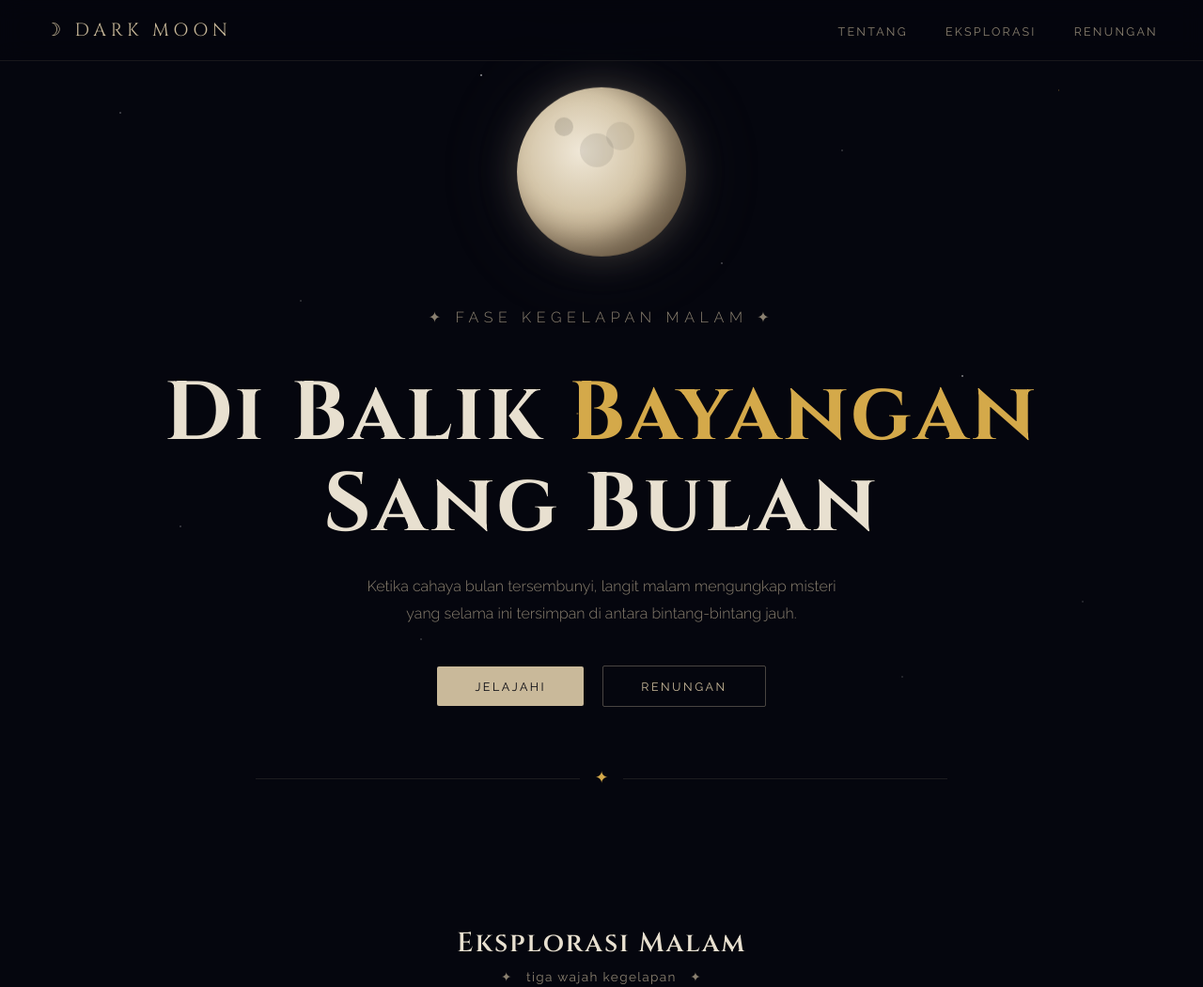
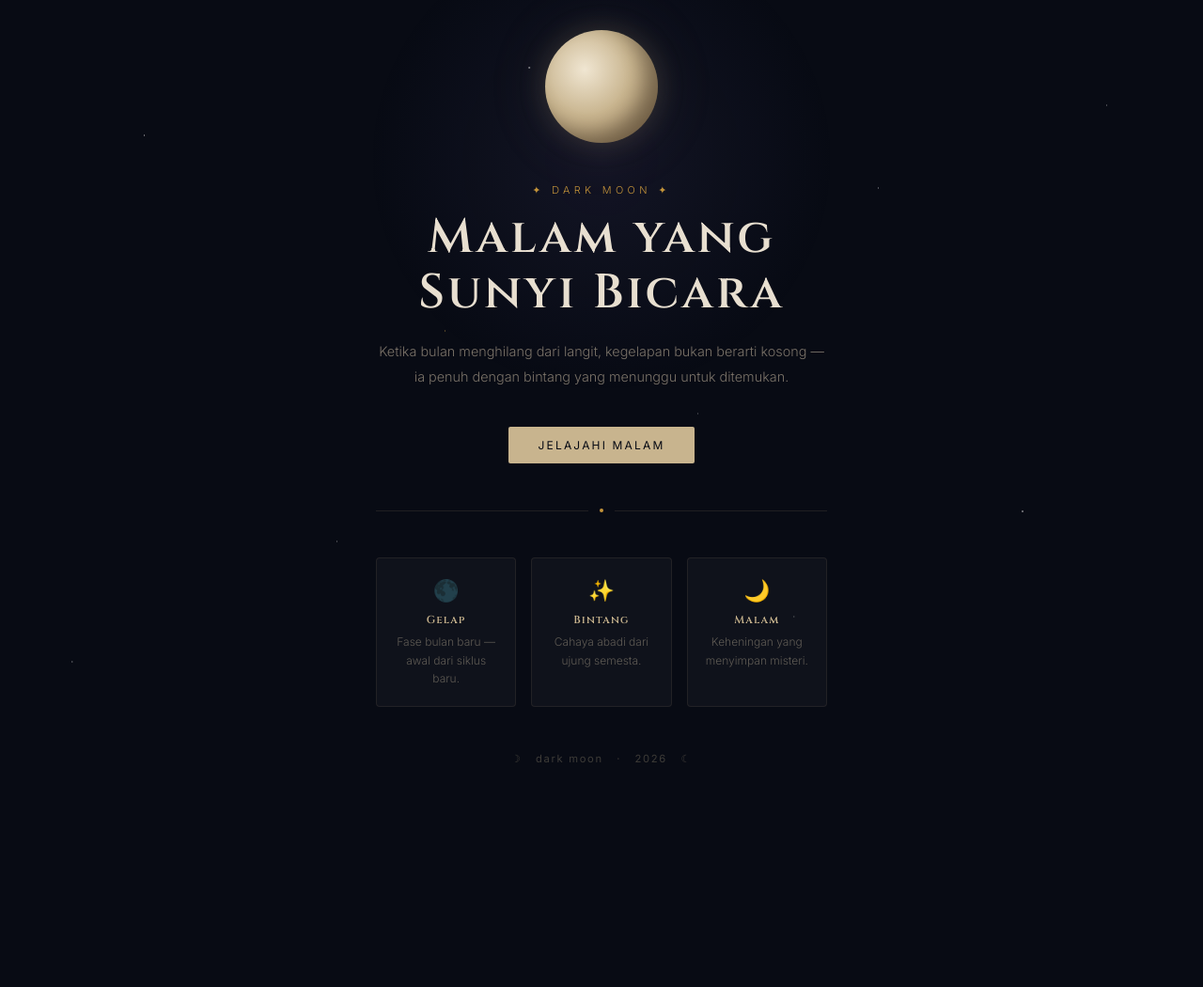
Before and after one commit to andiraanatasya17-ux/WebServerCloud, a plain HTML site: page index.html in a window 1280 px wide. Shown: the top 1050 px of the page at 94% size. After the commit the page ends 846 px from the top, so only its background shows below. Drawn offline with Linux system fonts and the light colour scheme.

Commit message:
Add files via upload

```diff
--- a/index.html
+++ b/index.html
@@ -4,404 +4,224 @@
   <meta charset="UTF-8">
   <meta name="viewport" content="width=device-width, initial-scale=1.0">
   <title>Dark Moon</title>
-  <link href="https://fonts.googleapis.com/css2?family=Cinzel:wght@400;600;700&family=Raleway:wght@300;400;500&display=swap" rel="stylesheet">
+  <link href="https://fonts.googleapis.com/css2?family=Cinzel:wght@400;600&family=Inter:wght@300;400&display=swap" rel="stylesheet">
   <style>
-    *, *::before, *::after { margin: 0; padding: 0; box-sizing: border-box; }
-
-    :root {
-      --moon-white: #e8e0d0;
-      --moon-glow: #c9b99a;
-      --night-deep: #05060e;
-      --night-mid: #0a0d1a;
-      --night-soft: #111526;
-      --star-gold: #d4a94a;
-      --indigo: #2a2d5e;
-      --mist: rgba(200, 185, 160, 0.08);
-      --text-main: #ddd6c8;
-      --text-dim: #8a8070;
-    }
-
-    html { scroll-behavior: smooth; }
+    * { margin: 0; padding: 0; box-sizing: border-box; }
 
     body {
-      font-family: 'Raleway', sans-serif;
-      background-color: var(--night-deep);
-      color: var(--text-main);
-      min-height: 100vh;
-      overflow-x: hidden;
-    }
-
-    /* --- STARFIELD BACKGROUND --- */
-    body::before {
-      content: '';
-      position: fixed;
-      inset: 0;
-      background-image:
-        radial-gradient(1px 1px at 10% 15%, rgba(255,255,255,0.7) 0%, transparent 100%),
-        radial-gradient(1px 1px at 25% 40%, rgba(255,255,255,0.5) 0%, transparent 100%),
-        radial-gradient(1.5px 1.5px at 40% 10%, rgba(255,255,255,0.8) 0%, transparent 100%),
-        radial-gradient(1px 1px at 55% 65%, rgba(255,255,255,0.6) 0%, transparent 100%),
-        radial-gradient(1px 1px at 70% 20%, rgba(255,255,255,0.5) 0%, transparent 100%),
-        radial-gradient(1.5px 1.5px at 80% 50%, rgba(255,255,255,0.7) 0%, transparent 100%),
-        radial-gradient(1px 1px at 90% 80%, rgba(255,255,255,0.4) 0%, transparent 100%),
-        radial-gradient(1px 1px at 15% 70%, rgba(255,255,255,0.6) 0%, transparent 100%),
-        radial-gradient(1px 1px at 35% 85%, rgba(255,255,255,0.5) 0%, transparent 100%),
-        radial-gradient(1px 1px at 60% 35%, rgba(255,255,255,0.7) 0%, transparent 100%),
-        radial-gradient(1px 1px at 75% 90%, rgba(255,255,255,0.4) 0%, transparent 100%),
-        radial-gradient(1.5px 1.5px at 48% 55%, rgba(212,169,74,0.6) 0%, transparent 100%),
-        radial-gradient(1px 1px at 88% 12%, rgba(212,169,74,0.5) 0%, transparent 100%);
-      pointer-events: none;
-      z-index: 0;
-    }
-
-    /* --- NAV --- */
-    nav {
-      position: fixed;
-      top: 0;
-      width: 100%;
-      padding: 1.2rem 3rem;
-      display: flex;
-      justify-content: space-between;
-      align-items: center;
-      background: rgba(5, 6, 14, 0.7);
-      backdrop-filter: blur(12px);
-      border-bottom: 1px solid rgba(200, 185, 160, 0.1);
-      z-index: 100;
-    }
-
-    .nav-logo {
-      font-family: 'Cinzel', serif;
-      font-size: 1.2rem;
-      letter-spacing: 0.25em;
-      color: var(--moon-glow);
-    }
-
-    .nav-links {
-      display: flex;
-      gap: 2.5rem;
-      list-style: none;
-    }
-
-    .nav-links a {
-      font-size: 0.78rem;
-      letter-spacing: 0.18em;
-      text-transform: uppercase;
-      color: var(--text-dim);
-      text-decoration: none;
-      transition: color 0.3s;
-    }
-
-    .nav-links a:hover { color: var(--moon-white); }
-
-    /* --- HERO --- */
-    .hero {
-      position: relative;
+      font-family: 'Inter', sans-serif;
+      background: #080b14;
+      color: #c8bfb0;
       min-height: 100vh;
       display: flex;
       flex-direction: column;
       align-items: center;
       justify-content: center;
       text-align: center;
-      padding: 6rem 2rem 4rem;
-      z-index: 1;
+      padding: 2rem;
+      position: relative;
+      overflow: hidden;
     }
 
-    .moon {
-      width: 180px;
-      height: 180px;
-      border-radius: 50%;
-      background: radial-gradient(circle at 38% 38%, #f0e8d8 0%, #d4c5a8 40%, #a89070 75%, #6b5840 100%);
-      box-shadow:
-        0 0 40px rgba(200, 185, 160, 0.25),
-        0 0 100px rgba(200, 185, 160, 0.1),
-        inset -20px -15px 30px rgba(0,0,0,0.35);
-      margin-bottom: 3rem;
-      position: relative;
-      animation: moonFloat 6s ease-in-out infinite;
+    /* Stars */
+    body::before {
+      content: '';
+      position: fixed;
+      inset: 0;
+      background-image:
+        radial-gradient(1px 1px at 12% 18%, rgba(255,255,255,0.8) 0%, transparent 100%),
+        radial-gradient(1px 1px at 28% 72%, rgba(255,255,255,0.5) 0%, transparent 100%),
+        radial-gradient(1.5px 1.5px at 44% 9%, rgba(255,255,255,0.7) 0%, transparent 100%),
+        radial-gradient(1px 1px at 58% 55%, rgba(255,255,255,0.4) 0%, transparent 100%),
+        radial-gradient(1px 1px at 73% 25%, rgba(255,255,255,0.6) 0%, transparent 100%),
+        radial-gradient(1.5px 1.5px at 85% 68%, rgba(255,255,255,0.7) 0%, transparent 100%),
+        radial-gradient(1px 1px at 92% 14%, rgba(255,255,255,0.5) 0%, transparent 100%),
+        radial-gradient(1px 1px at 6% 88%, rgba(255,255,255,0.6) 0%, transparent 100%),
+        radial-gradient(1px 1px at 37% 44%, rgba(212,169,74,0.7) 0%, transparent 100%),
+        radial-gradient(1px 1px at 66% 82%, rgba(255,255,255,0.4) 0%, transparent 100%);
+      pointer-events: none;
+      z-index: 0;
     }
 
-    .moon::after {
+    /* Glow bg */
+    body::after {
       content: '';
-      position: absolute;
-      top: 18%;
-      left: 22%;
-      width: 20px;
-      height: 20px;
-      border-radius: 50%;
-      background: rgba(0,0,0,0.12);
-      box-shadow: 35px 25px 0 8px rgba(0,0,0,0.09), 60px 10px 0 5px rgba(0,0,0,0.07);
+      position: fixed;
+      top: -10%;
+      left: 50%;
+      transform: translateX(-50%);
+      width: 500px;
+      height: 500px;
+      background: radial-gradient(circle, rgba(100,90,160,0.12) 0%, transparent 70%);
+      pointer-events: none;
+      z-index: 0;
     }
 
-    @keyframes moonFloat {
-      0%, 100% { transform: translateY(0); }
-      50% { transform: translateY(-14px); }
+    .container {
+      position: relative;
+      z-index: 1;
+      max-width: 480px;
     }
 
-    .hero-eyebrow {
-      font-size: 0.72rem;
-      letter-spacing: 0.35em;
-      text-transform: uppercase;
-      color: var(--star-gold);
-      margin-bottom: 1rem;
+    /* Moon */
+    .moon {
+      width: 120px;
+      height: 120px;
+      border-radius: 50%;
+      background: radial-gradient(circle at 35% 35%, #f0e6d2 0%, #c8b48e 45%, #8c6e4a 100%);
+      box-shadow:
+        0 0 30px rgba(200,180,140,0.2),
+        0 0 80px rgba(200,180,140,0.08),
+        inset -14px -10px 20px rgba(0,0,0,0.3);
+      margin: 0 auto 2.5rem;
+      animation: float 5s ease-in-out infinite;
     }
 
-    .hero h1 {
-      font-family: 'Cinzel', serif;
-      font-size: clamp(2.8rem, 7vw, 5.5rem);
-      font-weight: 700;
-      line-height: 1.1;
-      color: var(--moon-white);
-      letter-spacing: 0.04em;
-      margin-bottom: 1.5rem;
+    @keyframes float {
+      0%, 100% { transform: translateY(0); }
+      50% { transform: translateY(-10px); }
     }
 
-    .hero h1 span {
-      color: var(--star-gold);
+    .label {
+      font-size: 0.68rem;
+      letter-spacing: 0.4em;
+      text-transform: uppercase;
+      color: #c4943a;
+      margin-bottom: 0.75rem;
     }
 
-    .hero p {
-      max-width: 520px;
-      font-size: 1rem;
+    h1 {
+      font-family: 'Cinzel', serif;
+      font-size: clamp(2rem, 6vw, 3.2rem);
+      font-weight: 600;
+      color: #e8dfd0;
+      letter-spacing: 0.06em;
+      line-height: 1.15;
+      margin-bottom: 1.2rem;
+    }
+
+    p {
+      font-size: 0.9rem;
       font-weight: 300;
-      line-height: 1.8;
-      color: var(--text-dim);
+      line-height: 1.85;
+      color: #7a7268;
       margin-bottom: 2.5rem;
     }
 
     .btn {
       display: inline-block;
-      padding: 0.85rem 2.5rem;
-      font-family: 'Raleway', sans-serif;
-      font-size: 0.78rem;
-      letter-spacing: 0.2em;
+      padding: 0.75rem 2rem;
+      font-family: 'Inter', sans-serif;
+      font-size: 0.75rem;
+      letter-spacing: 0.18em;
       text-transform: uppercase;
-      color: var(--night-deep);
-      background: var(--moon-glow);
+      color: #080b14;
+      background: #c8b48e;
       border: none;
       border-radius: 2px;
+      text-decoration: none;
       cursor: pointer;
-      text-decoration: none;
-      transition: background 0.3s, transform 0.2s;
+      transition: background 0.25s, transform 0.2s;
     }
 
-    .btn:hover { background: var(--moon-white); transform: translateY(-2px); }
+    .btn:hover { background: #e0ceac; transform: translateY(-2px); }
 
-    .btn-ghost {
-      background: transparent;
-      color: var(--moon-glow);
-      border: 1px solid rgba(200, 185, 160, 0.35);
-      margin-left: 1rem;
-    }
-
-    .btn-ghost:hover { background: var(--mist); color: var(--moon-white); transform: translateY(-2px); }
-
-    /* --- DIVIDER --- */
+    /* Divider */
     .divider {
       display: flex;
       align-items: center;
-      gap: 1rem;
-      max-width: 800px;
-      margin: 0 auto 4rem;
-      padding: 0 2rem;
+      gap: 0.75rem;
+      margin: 3rem 0;
     }
 
-    .divider-line { flex: 1; height: 1px; background: rgba(200,185,160,0.12); }
-    .divider-symbol { font-family: 'Cinzel', serif; color: var(--star-gold); font-size: 1.1rem; }
+    .divider-line { flex: 1; height: 1px; background: rgba(200,180,140,0.12); }
+    .divider-dot { width: 4px; height: 4px; border-radius: 50%; background: #c4943a; }
 
-    /* --- CARDS SECTION --- */
-    section {
-      position: relative;
-      z-index: 1;
-      padding: 5rem 2rem;
-    }
-
-    .section-title {
-      font-family: 'Cinzel', serif;
-      font-size: 1.8rem;
-      font-weight: 600;
-      color: var(--moon-white);
-      text-align: center;
-      margin-bottom: 0.5rem;
-      letter-spacing: 0.06em;
-    }
-
-    .section-sub {
-      text-align: center;
-      font-size: 0.85rem;
-      color: var(--text-dim);
-      letter-spacing: 0.1em;
-      margin-bottom: 3.5rem;
-    }
-
+    /* Cards */
     .cards {
       display: grid;
-      grid-template-columns: repeat(auto-fit, minmax(240px, 1fr));
-      gap: 1.5rem;
-      max-width: 1000px;
-      margin: 0 auto;
+      grid-template-columns: repeat(3, 1fr);
+      gap: 1rem;
+      margin-top: 0;
     }
 
     .card {
-      background: linear-gradient(145deg, rgba(17,21,38,0.95), rgba(10,13,26,0.98));
-      border: 1px solid rgba(200,185,160,0.1);
+      background: rgba(255,255,255,0.03);
+      border: 1px solid rgba(200,180,140,0.1);
       border-radius: 4px;
-      padding: 2rem 1.5rem;
+      padding: 1.25rem 1rem;
       transition: border-color 0.3s, transform 0.3s;
     }
 
     .card:hover {
-      border-color: rgba(200,185,160,0.3);
-      transform: translateY(-5px);
+      border-color: rgba(200,180,140,0.3);
+      transform: translateY(-4px);
     }
 
-    .card-icon {
-      font-size: 1.8rem;
-      margin-bottom: 1rem;
-    }
+    .card-icon { font-size: 1.4rem; margin-bottom: 0.6rem; }
 
     .card h3 {
       font-family: 'Cinzel', serif;
-      font-size: 1rem;
-      color: var(--moon-glow);
-      margin-bottom: 0.75rem;
-      letter-spacing: 0.08em;
+      font-size: 0.72rem;
+      color: #c8b48e;
+      letter-spacing: 0.1em;
+      margin-bottom: 0.4rem;
     }
 
     .card p {
-      font-size: 0.88rem;
-      line-height: 1.75;
-      color: var(--text-dim);
+      font-size: 0.75rem;
+      line-height: 1.6;
+      color: #5e5a54;
+      margin: 0;
     }
 
-    /* --- QUOTE --- */
-    .quote-section {
-      background: rgba(42, 45, 94, 0.18);
-      border-top: 1px solid rgba(200,185,160,0.07);
-      border-bottom: 1px solid rgba(200,185,160,0.07);
-    }
-
-    blockquote {
-      max-width: 650px;
-      margin: 0 auto;
-      text-align: center;
-    }
-
-    blockquote p {
-      font-family: 'Cinzel', serif;
-      font-size: clamp(1.1rem, 2.5vw, 1.5rem);
-      font-weight: 400;
-      line-height: 1.7;
-      color: var(--moon-white);
-      letter-spacing: 0.04em;
-      margin-bottom: 1.5rem;
-    }
-
-    blockquote cite {
-      font-size: 0.75rem;
-      letter-spacing: 0.2em;
-      text-transform: uppercase;
-      color: var(--star-gold);
-      font-style: normal;
-    }
-
-    /* --- FOOTER --- */
     footer {
-      text-align: center;
-      padding: 3rem 2rem;
-      border-top: 1px solid rgba(200,185,160,0.08);
       position: relative;
       z-index: 1;
-    }
-
-    footer p {
-      font-size: 0.75rem;
+      margin-top: 3rem;
+      font-size: 0.7rem;
       letter-spacing: 0.15em;
-      color: var(--text-dim);
-    }
-
-    footer .footer-logo {
-      font-family: 'Cinzel', serif;
-      font-size: 1rem;
-      color: var(--moon-glow);
-      letter-spacing: 0.25em;
-      margin-bottom: 1rem;
+      color: #3e3c38;
     }
   </style>
 </head>
 <body>
 
-  <nav>
-    <div class="nav-logo">☽ DARK MOON</div>
-    <ul class="nav-links">
-      <li><a href="#tentang">Tentang</a></li>
-      <li><a href="#eksplorasi">Eksplorasi</a></li>
-      <li><a href="#kutipan">Renungan</a></li>
-    </ul>
-  </nav>
+  <div class="container">
+    <div class="moon"></div>
 
-  <!-- HERO -->
-  <section class="hero">
-    <div class="moon"></div>
-    <p class="hero-eyebrow">✦ Fase Kegelapan Malam ✦</p>
-    <h1>Di Balik <span>Bayangan</span><br>Sang Bulan</h1>
-    <p>Ketika cahaya bulan tersembunyi, langit malam mengungkap misteri yang selama ini tersimpan di antara bintang-bintang jauh.</p>
-    <div>
-      <a href="#eksplorasi" class="btn">Jelajahi</a>
-      <a href="#kutipan" class="btn btn-ghost">Renungan</a>
+    <p class="label">✦ dark moon ✦</p>
+    <h1>Malam yang<br>Sunyi Bicara</h1>
+    <p>Ketika bulan menghilang dari langit, kegelapan bukan berarti kosong — ia penuh dengan bintang yang menunggu untuk ditemukan.</p>
+
+    <a href="#" class="btn">Jelajahi Malam</a>
+
+    <div class="divider">
+      <div class="divider-line"></div>
+      <div class="divider-dot"></div>
+      <div class="divider-line"></div>
     </div>
-  </section>
 
-  <div class="divider">
-    <div class="divider-line"></div>
-    <div class="divider-symbol">✦</div>
-    <div class="divider-line"></div>
-  </div>
-
-  <!-- CARDS -->
-  <section id="eksplorasi">
-    <h2 class="section-title">Eksplorasi Malam</h2>
-    <p class="section-sub">✦ &nbsp; tiga wajah kegelapan &nbsp; ✦</p>
     <div class="cards">
       <div class="card">
         <div class="card-icon">🌑</div>
-        <h3>Bulan Baru</h3>
-        <p>Fase dark moon — bulan berdiri sejajar matahari, wajahnya tersembunyi dari bumi. Simbol permulaan dan niat baru.</p>
+        <h3>Gelap</h3>
+        <p>Fase bulan baru — awal dari siklus baru.</p>
       </div>
       <div class="card">
-        <div class="card-icon">🌌</div>
-        <h3>Langit Tanpa Cahaya</h3>
-        <p>Ketika bulan tak hadir, bintang-bintang pun bersinar lebih terang. Keheningan menjadi ruang bagi refleksi terdalam.</p>
+        <div class="card-icon">✨</div>
+        <h3>Bintang</h3>
+        <p>Cahaya abadi dari ujung semesta.</p>
       </div>
       <div class="card">
-        <div class="card-icon">⭐</div>
-        <h3>Bintang Abadi</h3>
-        <p>Jauh melampaui orbit bulan, bintang-bintang membakar hidrogen selama miliaran tahun — cahaya purba yang menyentuh mata kita.</p>
+        <div class="card-icon">🌙</div>
+        <h3>Malam</h3>
+        <p>Keheningan yang menyimpan misteri.</p>
       </div>
     </div>
-  </section>
+  </div>
 
-  <!-- QUOTE -->
-  <section class="quote-section" id="kutipan">
-    <blockquote>
-      <p>"Malam yang paling gelap pun selalu berakhir, dan matahari akan terbit kembali."</p>
-      <cite>— Victor Hugo</cite>
-    </blockquote>
-  </section>
-
-  <!-- ABOUT -->
-  <section id="tentang">
-    <h2 class="section-title">Tentang</h2>
-    <p class="section-sub">✦ &nbsp; sebuah tema &nbsp; ✦</p>
-    <p style="max-width: 560px; margin: 0 auto; text-align: center; font-size: 0.92rem; line-height: 1.9; color: var(--text-dim);">
-      <em>Dark Moon</em> adalah tema web yang terinspirasi dari keindahan malam — perpaduan antara kegelapan semesta, cahaya bintang, dan misteri bulan yang selalu mengundang imajinasi.
-    </p>
-  </section>
-
-  <!-- FOOTER -->
-  <footer>
-    <div class="footer-logo">☽ DARK MOON</div>
-    <p>Dibuat dengan tema malam yang penuh misteri &nbsp;✦&nbsp; 2026</p>
-  </footer>
+  <footer>☽ &nbsp; dark moon &nbsp; · &nbsp; 2026 &nbsp; ☾</footer>
 
 </body>
 </html>
```
